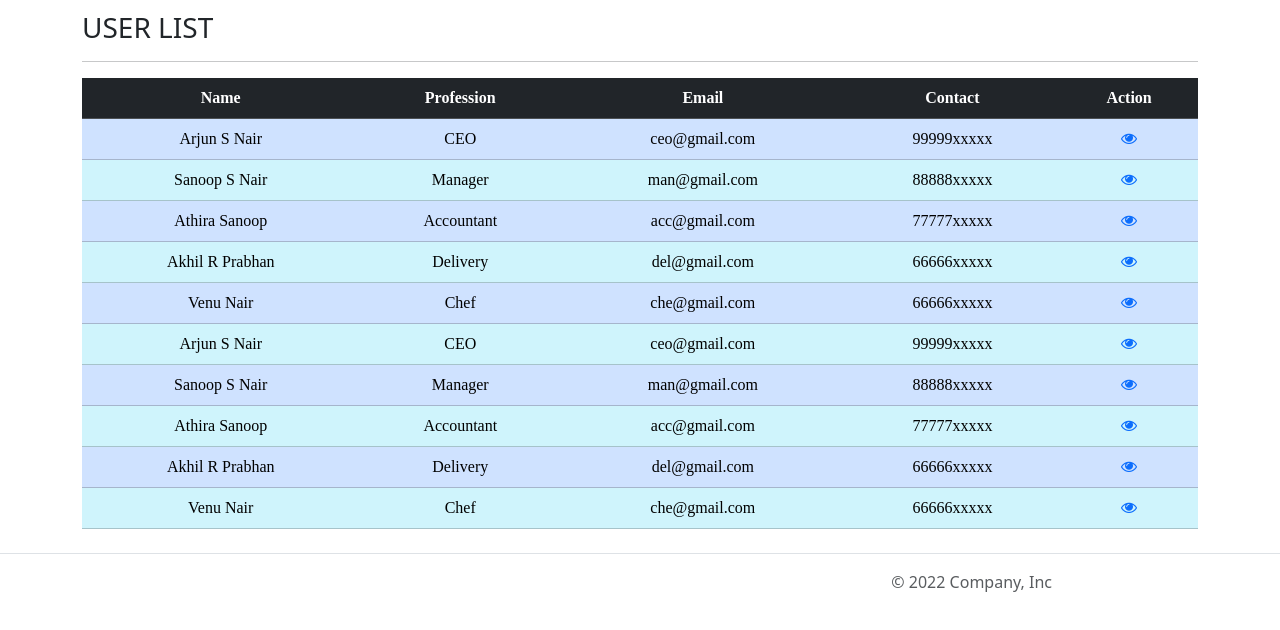
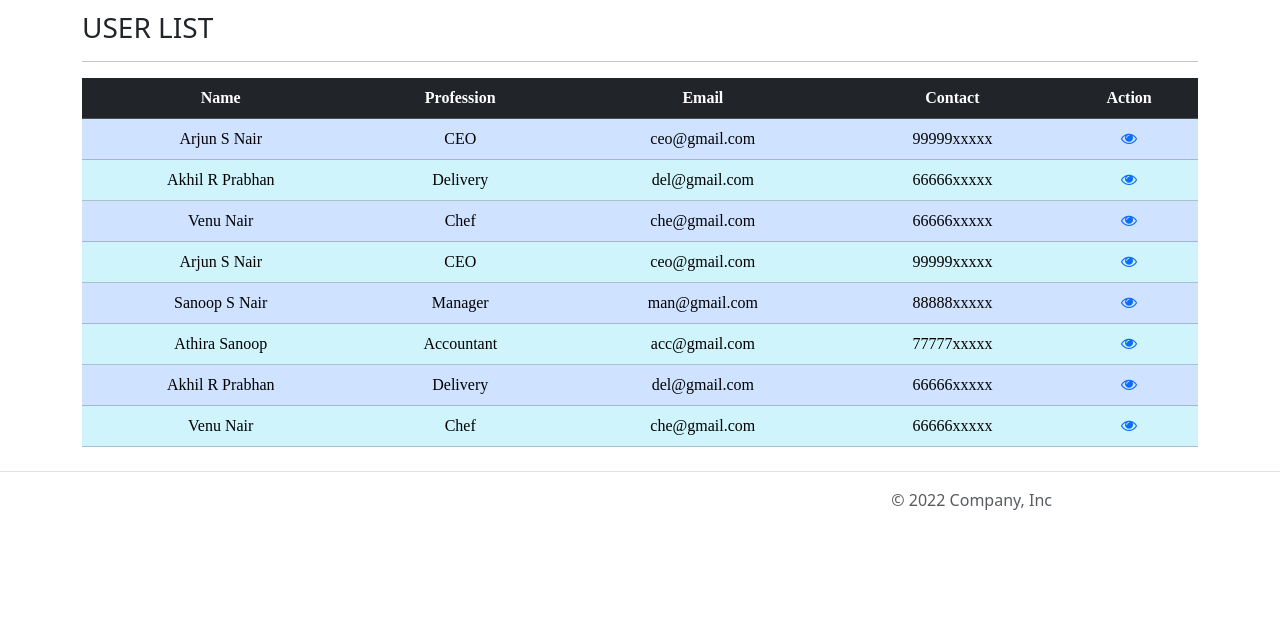
Before and after one commit to Akhilrprabhan/contact_book_bootstrap, a plain HTML site: page index.html in a window 1280 px wide. Shown: the part 86-716 px from the top of the page. Drawn offline with nearby package versions, Linux system fonts and the light colour scheme.

Commit message:
editting ongoing

```diff
--- a/index.html
+++ b/index.html
@@ -84,7 +84,7 @@
 									<td>99999xxxxx</td>
 									<td style="text-align: center"><a href="#"><i class="fa fa-eye"></i></a></td>
 						    </tr>
-						    <tr class="table-info">
+						   <!--  <tr class="table-info">
 					        <td>Sanoop S Nair</td>
 									<td>Manager</td>
 									<td>man@gmail.com</td>
@@ -97,7 +97,7 @@
 									<td>acc@gmail.com</td>
 									<td>77777xxxxx</td>
 									<td style="text-align: center"><a href="#"><i class="fa fa-eye"></i></a></td>
-						    </tr>
+						    </tr> -->
 						    <tr class="table-info">
 					        		<td>Akhil R Prabhan</td>
 									<td>Delivery</td>
```
